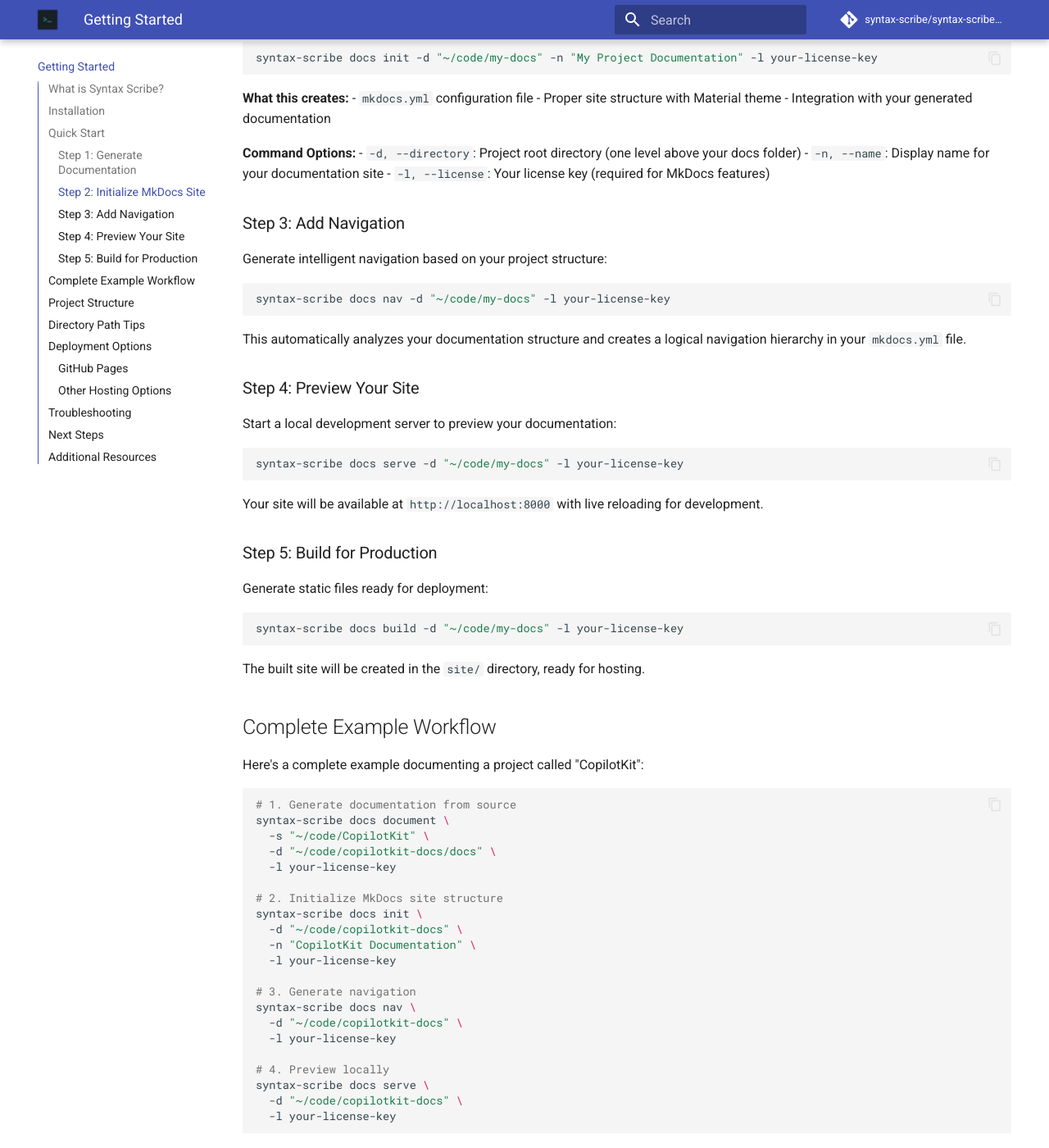
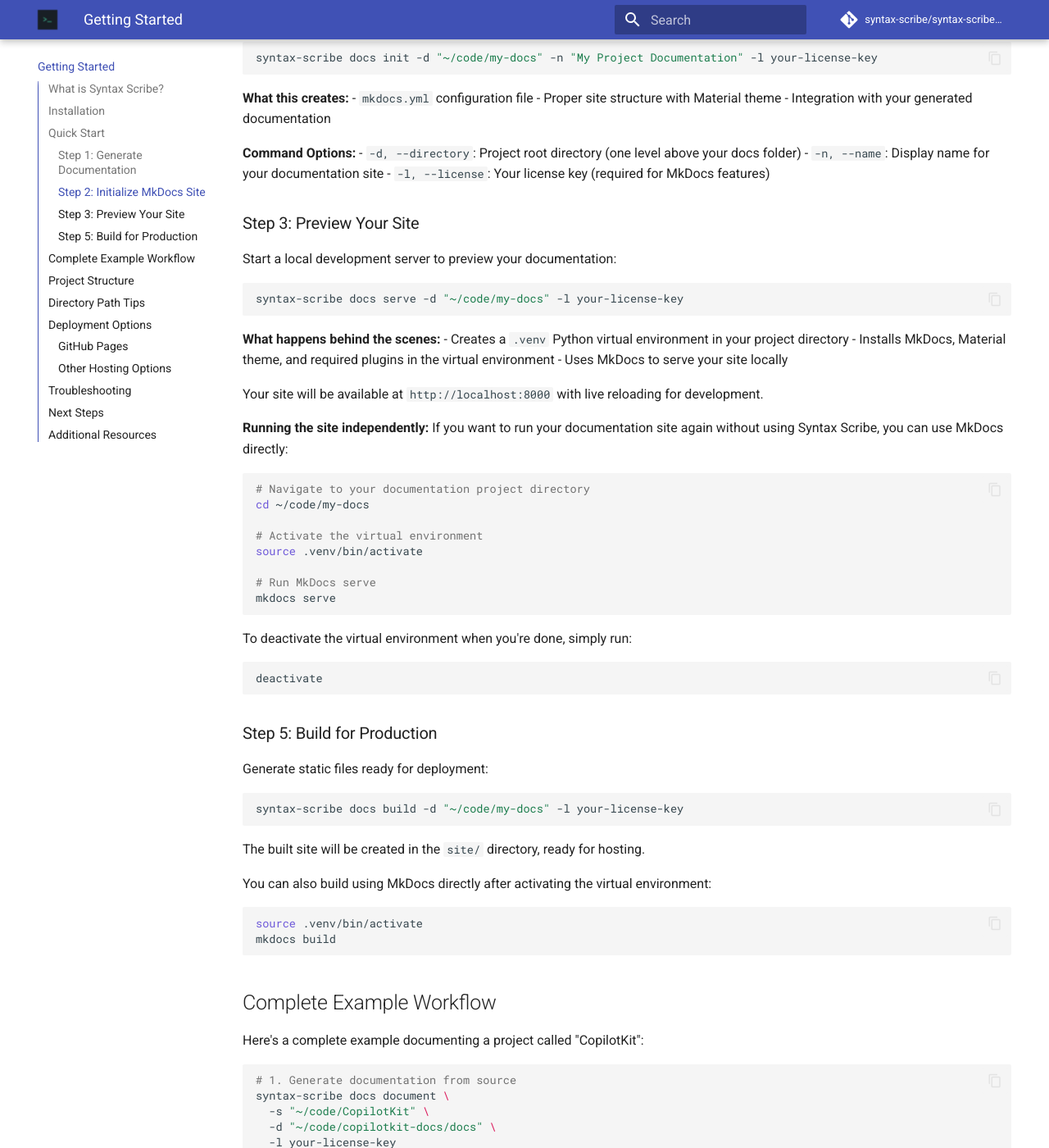
Before and after one commit to syntax-scribe/syntax-scribe-docs, an MkDocs documentation site: the page built from docs/getting-started.md, in a window 1280 px wide and 1400 px high, scrolled down 1159 px. Shown: the whole window at 82% size. Built offline with MkDocs 1.6.1 and Material for MkDocs 9.7.7, drawn with Linux system fonts in a browser that asks for light colours; comment, search, counter and statistics services are not loaded; some of the changed text lies outside the part shown.

Commit message:
updated with .venv info

````diff
--- a/docs/getting-started.md
+++ b/docs/getting-started.md
@@ -64,17 +70,8 @@
 - `-n, --name`: Display name for your documentation site
 - `-l, --license`: Your license key (required for MkDocs features)
 
-### Step 3: Add Navigation
 
-Generate intelligent navigation based on your project structure:
-
-```bash
-syntax-scribe docs nav -d "~/code/my-docs" -l your-license-key
-```
-
-This automatically analyzes your documentation structure and creates a logical navigation hierarchy in your `mkdocs.yml` file.
-
-### Step 4: Preview Your Site
+### Step 3: Preview Your Site
 
 Start a local development server to preview your documentation:
 
@@ -82,7 +79,31 @@
 syntax-scribe docs serve -d "~/code/my-docs" -l your-license-key
 ```
 
+**What happens behind the scenes:**
+- Creates a `.venv` Python virtual environment in your project directory
+- Installs MkDocs, Material theme, and required plugins in the virtual environment
+- Uses MkDocs to serve your site locally
+
 Your site will be available at `http://localhost:8000` with live reloading for development.
+
+**Running the site independently:**
+If you want to run your documentation site again without using Syntax Scribe, you can use MkDocs directly:
+
+```bash
+# Navigate to your documentation project directory
+cd ~/code/my-docs
+
+# Activate the virtual environment
+source .venv/bin/activate
+
+# Run MkDocs serve
+mkdocs serve
+```
+
+To deactivate the virtual environment when you're done, simply run:
+```bash
+deactivate
+```
 
 ### Step 5: Build for Production
 
@@ -93,6 +114,12 @@
 ```
 
 The built site will be created in the `site/` directory, ready for hosting.
+
+You can also build using MkDocs directly after activating the virtual environment:
+```bash
+source .venv/bin/activate
+mkdocs build
+```
 
 ## Complete Example Workflow
 
@@ -111,12 +138,7 @@
   -n "CopilotKit Documentation" \
   -l your-license-key
 
-# 3. Generate navigation
-syntax-scribe docs nav \
-  -d "~/code/copilotkit-docs" \
-  -l your-license-key
-
-# 4. Preview locally
+# 3. Preview locally
 syntax-scribe docs serve \
   -d "~/code/copilotkit-docs" \
   -l your-license-key
@@ -129,6 +151,7 @@
 ```
 copilotkit-docs/
 ├── mkdocs.yml           # MkDocs configuration
+├── .venv/               # Python virtual environment (created after first serve)
 ├── docs/                # Generated documentation
 │   ├── index.md         # Homepage
 │   ├── api/             # API documentation
@@ -153,6 +176,7 @@
 ├── my-project/          # Your source code (use for -s)
 └── my-project-docs/     # Documentation project
     ├── mkdocs.yml       # Use parent directory for init (-d)
+    ├── .venv/           # Virtual environment (auto-created)
     └── docs/            # Generated docs go here
 ```
 
@@ -191,6 +215,12 @@
 **Local server not starting**
 - Ensure port 8000 is available (or specify different port)
 - Check that `mkdocs.yml` exists in the specified directory
+- If running MkDocs directly, make sure the virtual environment is activated
+
+**Virtual environment issues**
+- If `.venv` directory is missing, re-run `syntax-scribe docs serve` to recreate it
+- On Windows, use `.venv\Scripts\activate` instead of `source .venv/bin/activate`
+- Ensure Python 3.6+ is installed on your system
 
 ## Next Steps
 
````
Also changed, not shown: other parts of docs/getting-started.md (+9 -0 lines).
